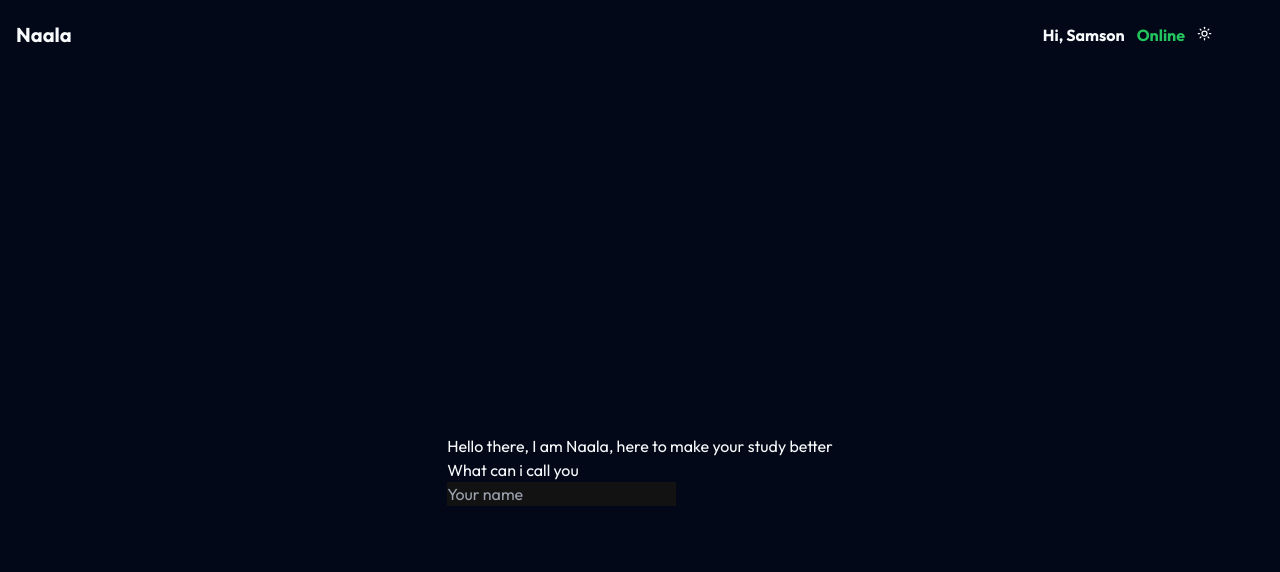
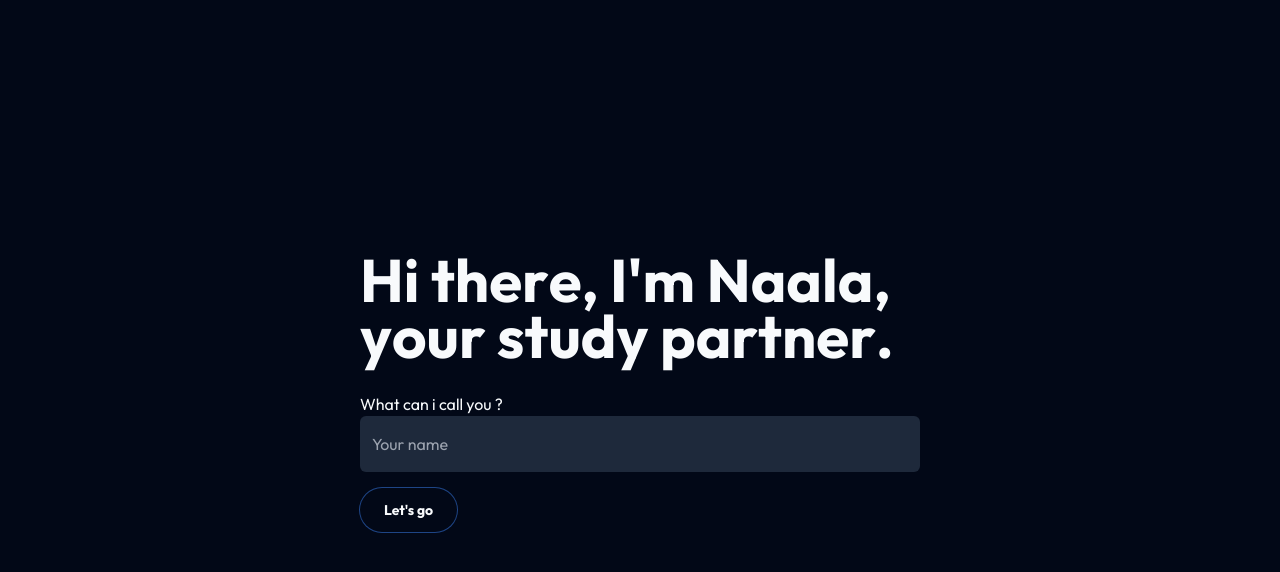
Before and after one commit to sammyodiagbe/gemini-project, a Next.js app: page /hello in a window 1280 px wide. Shown: the top 572 px of the page. Built offline with nearby package versions, Linux system fonts and the light colour scheme.

Commit message:
ui: added a new hello page

```diff
--- /dev/null
+++ b/src/app/hello/layout.tsx
@@ -0,0 +1,12 @@
+import { FC, Fragment } from "react";
+
+type LayoutType = {
+  children: React.ReactNode;
+  title: "Naala is here to help";
+};
+
+const PageLayout: FC<LayoutType> = ({ children }) => {
+  return <Fragment>{children}</Fragment>;
+};
+
+export default PageLayout;
--- a/src/app/hello/page.tsx
+++ b/src/app/hello/page.tsx
@@ -1,18 +1,78 @@
+"use client";
+
+import AnimatedTextComponent from "@/components/animatedText";
 import { useState } from "react";
+import { AnimatePresence, delay, motion } from "framer-motion";
+import { cn } from "@/lib/utils";
+import { buttonClass } from "@/lib/tailwind_classes";
+import Link from "next/link";
 
 const HelloPage = () => {
   const [name, setName] = useState("");
+  const [hasProvidedName, setHasProvdiedName] = useState(false);
+
+  const provideName = () => {
+    if (name.trim() === "") return;
+    setHasProvdiedName(true);
+  };
   return (
     <div className="w-screen h-screen flex justify-center items-center">
-      <div className="">
-        <h1>Hello there, I am Naala, here to make your study better</h1>
-        <h1>What can i call you</h1>
-        <input
-          type="text"
-          placeholder="Your name"
-          value={name}
-          onChange={(event) => setName(event.target.value)}
+      <div className="max-w-[35rem] space-y-3">
+        {/* < className="text-6xl font-bold mb-7 leading-[3.5rem]">
+          Hello there, I am{" "}
+          <span className="text-fuchsia-500 font-black">Naala</span>, here to
+          make your study better.
+        </h1> */}
+        <AnimatedTextComponent
+          classStyle="text-6xl font-bold mb-7 leading-[3.5rem]"
+          text="Hi there, I'm Naala, your study partner."
+          Wrapper={"h1"}
         />
+
+        <AnimatePresence>
+          {!hasProvidedName ? (
+            <motion.div
+              initial={{ y: 50, opacity: 0 }}
+              animate={{ y: 0, opacity: 1 }}
+              transition={{ delay: 3.8 }}
+            >
+              <h1 className="">What can i call you ?</h1>
+              <input
+                type="text"
+                placeholder="Your name"
+                className="w-full outline-none border-none bg-secondary p-3 py-4 rounded-md"
+                value={name}
+                onChange={(event) => setName(event.target.value)}
+              />
+              <div className="py-4">
+                <button
+                  className={cn(buttonClass, "p-6 py-3 font-bold")}
+                  onClick={() => provideName()}
+                >
+                  Let's go
+                </button>
+              </div>
+            </motion.div>
+          ) : (
+            <div>
+              <AnimatedTextComponent
+                text={`Awesome ${name}, nice to meet you, let's get this study party started.`}
+                Wrapper={"p"}
+                classStyle="text-lg"
+              />
+              <motion.div
+                initial={{ opacity: 0, y: 50 }}
+                animate={{ opacity: 1, y: 0 }}
+                transition={{ delay: 4 }}
+                className="py-4 flex justify-end"
+              >
+                <Link href={"/pdf"} className={cn(buttonClass, "p-6 py-3")}>
+                  I am ready
+                </Link>
+              </motion.div>
+            </div>
+          )}
+        </AnimatePresence>
       </div>
     </div>
   );
--- a/src/app/layout.tsx
+++ b/src/app/layout.tsx
@@ -36,7 +36,6 @@ export default function RootLayout({
         >
           <LoadingStateContextProvider>
             <ComponentInteractionsProvider>
-              <Navbar />
               {children}
             </ComponentInteractionsProvider>
             <Analytics />
--- a/src/app/pdf/layout.tsx
+++ b/src/app/pdf/layout.tsx
@@ -1,4 +1,5 @@
 import ImagesComponent from "@/components/chat/imagesComponent";
+import Navbar from "@/components/navbar";
 import NotesComponent from "@/components/notes-components/notesComponent";
 import PopupComponent from "@/components/popupComponent";
 import ToastWrapperProvider from "@/components/toast-components/toastWrapperProvider";
@@ -11,6 +12,7 @@ import { FC } from "react";
 
 type LayoutType = {
   children: React.ReactNode;
+  title: "Naala is here to help";
 };
 
 const PageLayout: FC<LayoutType> = ({ children }) => {
@@ -22,6 +24,7 @@ const PageLayout: FC<LayoutType> = ({ children }) => {
             <ToastProvider>
               <ToastWrapperProvider />
               <NotesComponent />
+              <Navbar />
               {children}
             </ToastProvider>
           </NoteContextProvider>
--- /dev/null
+++ b/src/components/animatedText.tsx
@@ -0,0 +1,60 @@
+import { cn } from "@/lib/utils";
+import { FC } from "react";
+import { motion } from "framer-motion";
+
+type ComponentType = {
+  Wrapper: React.ElementType;
+  text: string;
+  classStyle: string;
+};
+
+const AnimatedTextComponent: FC<ComponentType> = ({
+  Wrapper,
+  text,
+  classStyle,
+}) => {
+  let words = text.split(" ");
+  let variants = {
+    visible: {
+      opacity: 1,
+      transition: {
+        duration: 0.1,
+      },
+    },
+    hidden: {
+      opacity: 0,
+    },
+  };
+  return (
+    <Wrapper className={cn(classStyle)}>
+      <span className="sr-only">{text}</span>
+      <motion.span
+        initial="hidden"
+        transition={{ staggerChildren: 0.1 }}
+        animate="visible"
+        className="inline-block"
+      >
+        {words.map((word, index) => {
+          return (
+            <motion.span key={index}>
+              {word.split("").map((char, k) => {
+                return (
+                  <motion.span
+                    key={k}
+                    variants={variants}
+                    className="inline-block"
+                  >
+                    {char}
+                  </motion.span>
+                );
+              })}
+              <span>&nbsp;</span>
+            </motion.span>
+          );
+        })}
+      </motion.span>
+    </Wrapper>
+  );
+};
+
+export default AnimatedTextComponent;
```
